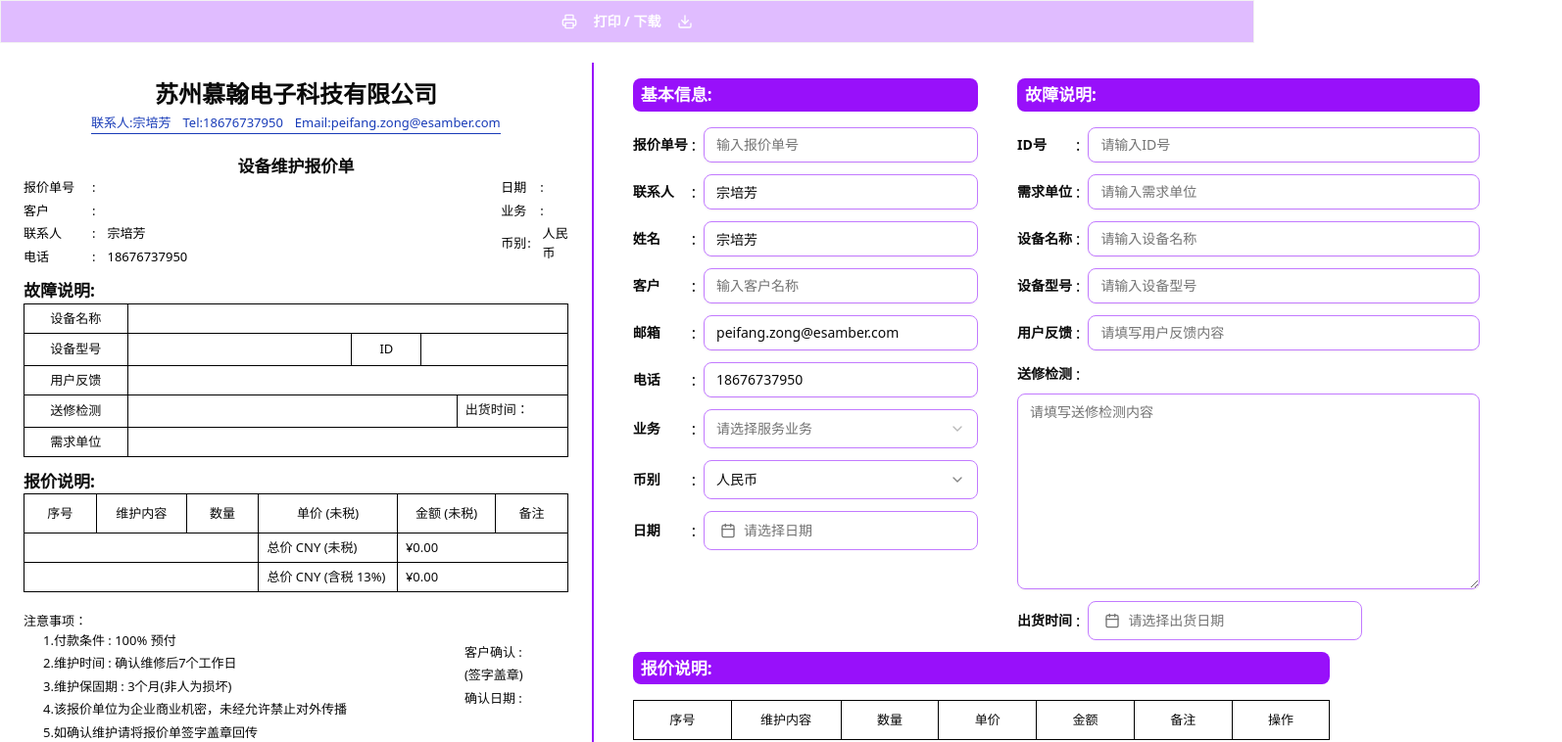
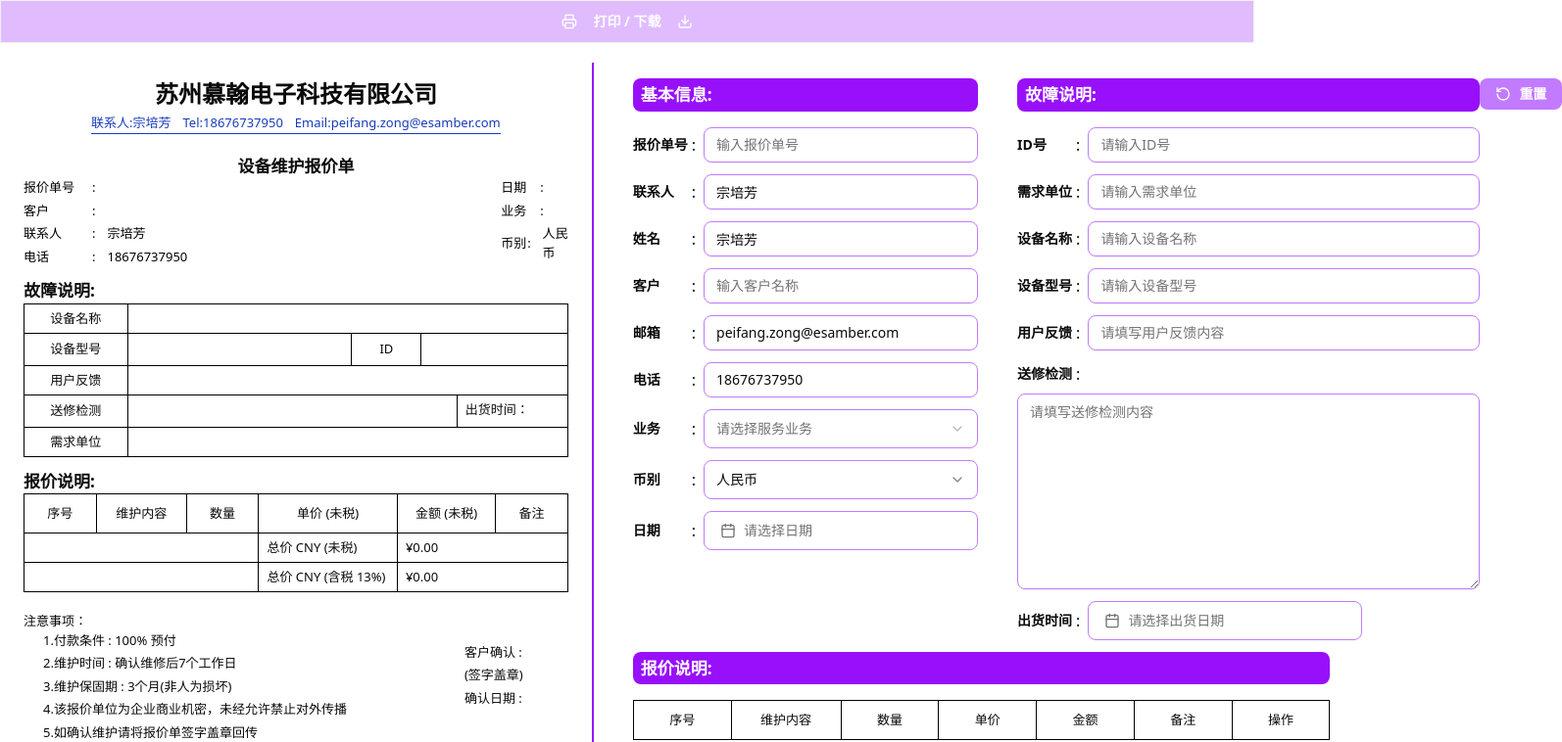
Before and after one commit to nickchow2020/turbo-invoice-app, a Next.js app: page / in a window 1280 px wide. Shown: the top 758 px of the page at 98% size, 1594 px wide, since content can reach past the window. Built offline with nearby package versions, Linux system fonts and the light colour scheme.

Commit message:
add reset button

```diff
--- a/src/app/page.tsx
+++ b/src/app/page.tsx
@@ -11,7 +11,7 @@ import { useRef } from "react";
 import { FormProvider, useForm } from "react-hook-form";
 import { useReactToPrint } from "react-to-print";
 import { Button } from "@/components/components/ui/button";
-import { Printer, Download } from "lucide-react";
+import { Printer, Download, RotateCcw } from "lucide-react";
 
 export type FormValues = {
     quoteNo: string;
@@ -108,6 +108,13 @@ export default function Page() {
                         <article className="flex h-fit w-full">
                             <BasicInfo />
                             <Instruction />
+                            <Button
+                                className="h-8 cursor-pointer bg-purple-400 hover:bg-purple-600 hover:text-white font-bold py-2 px-4 mb-5 text-white ml-auto"
+                                onClick={() => methods.reset()}
+                            >
+                                <RotateCcw size={16} />
+                                重置
+                            </Button>
                         </article>
                         <article>
                             <InvoiceDetail />
```
